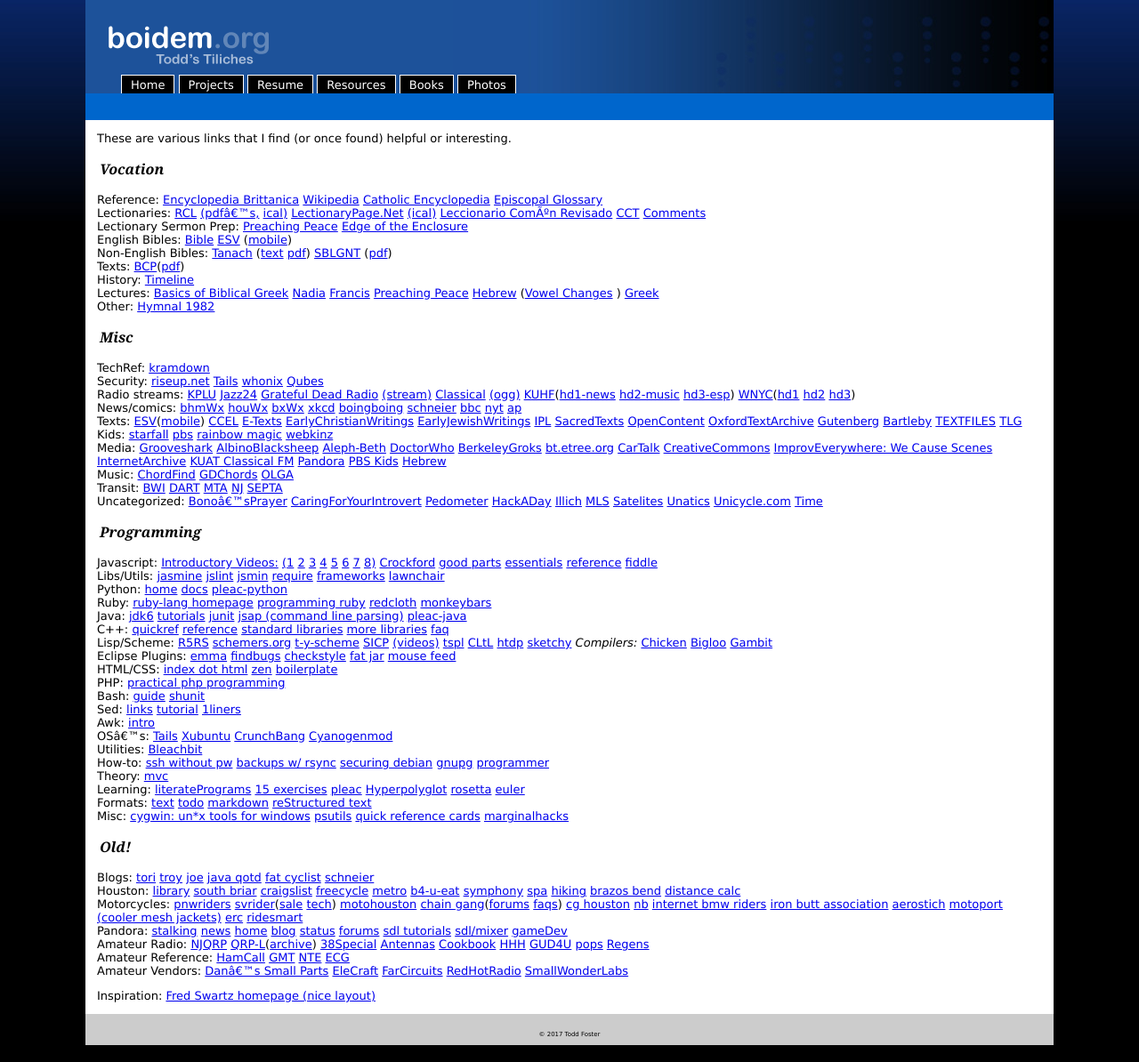
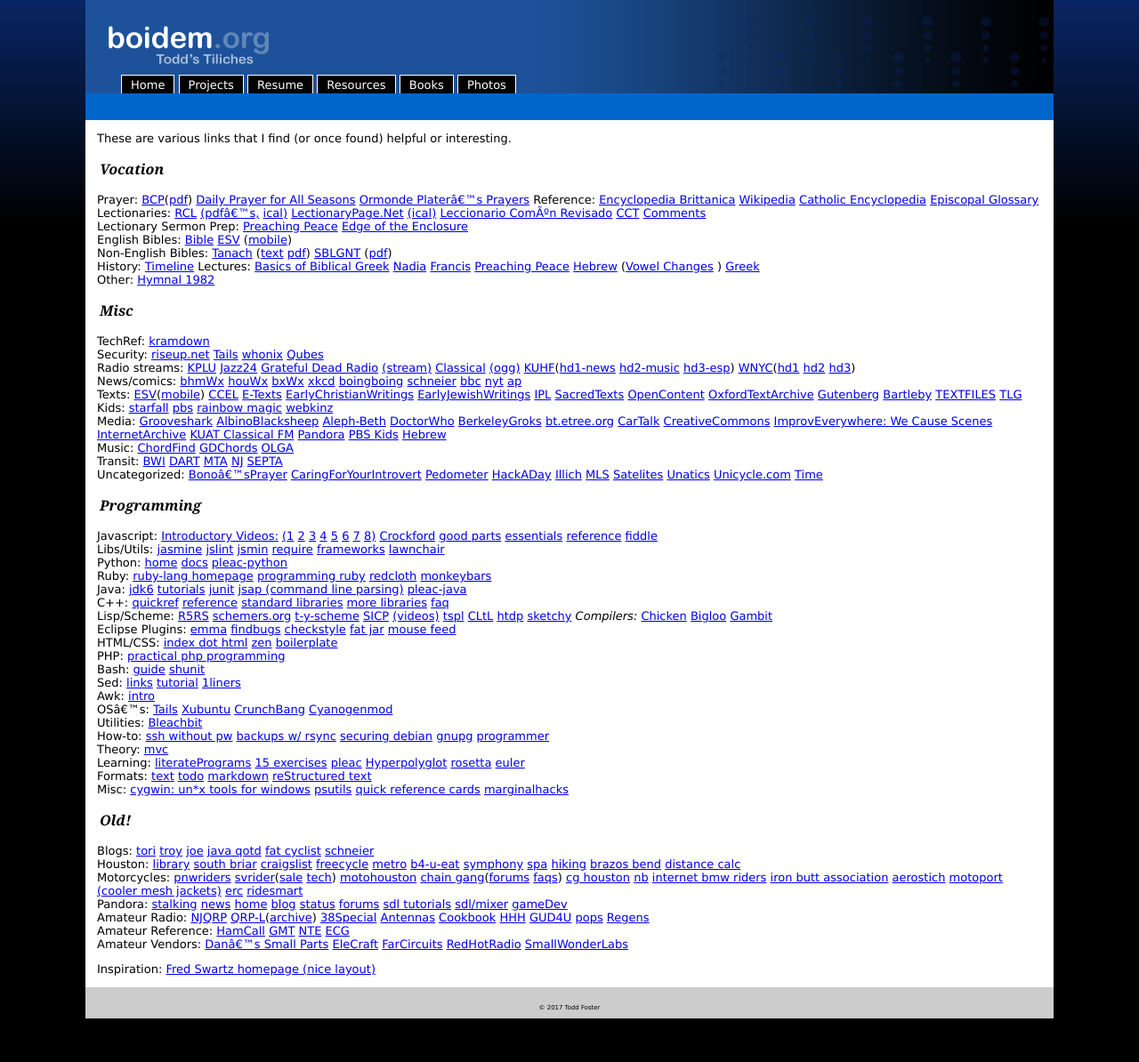
Before and after one commit to toddfoster/toddfoster.github.com, a Jekyll site: the page built from resources.md, in a window 1280 px wide. Shown: the whole page at 89% size. Built offline with Jekyll 4.4.1, drawn with Linux system fonts in a browser that asks for light colours; after the commit the page ends 1164 px from its top, so only the background shows below that.

Commit message:
Prayer links

```diff
--- a/resources.md
+++ b/resources.md
@@ -8,12 +8,12 @@ These are various links that I find (or once found) helpful or interesting.
 
 ## Vocation
 
+Prayer: [BCP](http://justus.anglican.org/resources/bcp/)([pdf](http://www.episcopalchurch.org/sites/default/files/downloads/book_of_common_prayer.pdf))  [Daily Prayer for All Seasons](https://www.episcopalchurch.org/library/document/daily-prayer-all-seasons) [Ormonde Plater's Prayers](http://www.episcopaldeacons.org/ormonde-plater-archive.html)
 Reference: [Encyclopedia Brittanica](http://www.eb.com) [Wikipedia](http://wikipedia.org) [Catholic Encyclopedia](http://newadvent.org/cathen/) [Episcopal Glossary](http://library.episcopalchurch.org/glossary)
 Lectionaries: [RCL](http://lectionary.library.vanderbilt.edu/) [(pdf's,](http://lectionary.library.vanderbilt.edu/pdfs.php) [ical)](webcal://lectionary.library.vanderbilt.edu/feeds/lectionary.ics) [LectionaryPage.Net](http://lectionarypage.net)  [(ical)](http://www.lectionarypage.net/Resources/LiturgicalCalendar.ics) [Leccionario Común Revisado](http://www.blakleycreative.com/jtb/StMarksNet/ld.htm) [CCT](http://www.commontexts.org/publications/index.html) [Comments](http://www.montreal.anglican.org/comments/)
 Lectionary Sermon Prep: [Preaching Peace](http://www.preachingpeace.org/teaching-resources/lectionary-commentary.html) [Edge of the Enclosure](http://www.edgeofenclosure.org)
 English Bibles: [Bible](http://bible.oremus.org) [ESV](http://www.gnpcb.org/esv/browse/) ([mobile](http://www.gnpcb.org/esv/mobile/))
 Non-English Bibles: [Tanach](http://www.tanach.us) ([text](http://www.tanach.us/TextFiles/Tanach.acc.txt.zip) [pdf](http://www.tanach.us/PDFFiles/Tanach.acc.pdf.zip)) [SBLGNT](http://sblgnt.com/) ([pdf](http://sblgnt.com/download/SBLGNTpdf.zip))
-Texts: [BCP](http://justus.anglican.org/resources/bcp/)([pdf](http://www.episcopalchurch.org/sites/default/files/downloads/book_of_common_prayer.pdf))
 History: [Timeline](http://justus.anglican.org/resources/timeline/timeline.html)
 Lectures: [Basics of Biblical Greek](http://www.biblicaltraining.org/biblical-greek/william-mounce) [Nadia](http://www.onbeing.org/program/nadia-bolz-weber-on-seeing-the-underside-and-seeing-god-tattoos-tradition-and-grace) [Francis](http://www.americamagazine.org/print/1563) [Preaching Peace](http://www.preachingpeace.org/)  [Hebrew](http://dailydoseofhebrew.com) ([Vowel Changes](http://dailydoseofhebrew.com) ) [Greek](http://dailydoseofgreek.com)
 Other: [Hymnal 1982](http://smallchurchmusic.weebly.com/-hymnal-us-1982.html)
```
